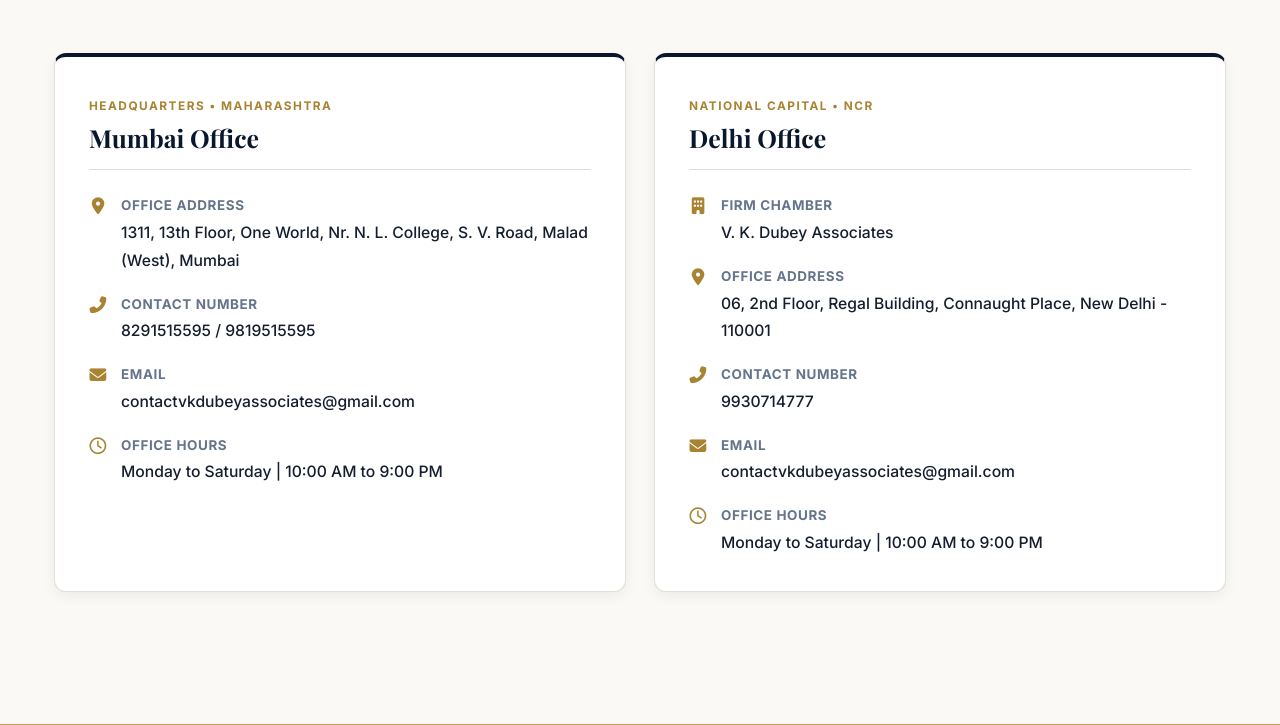
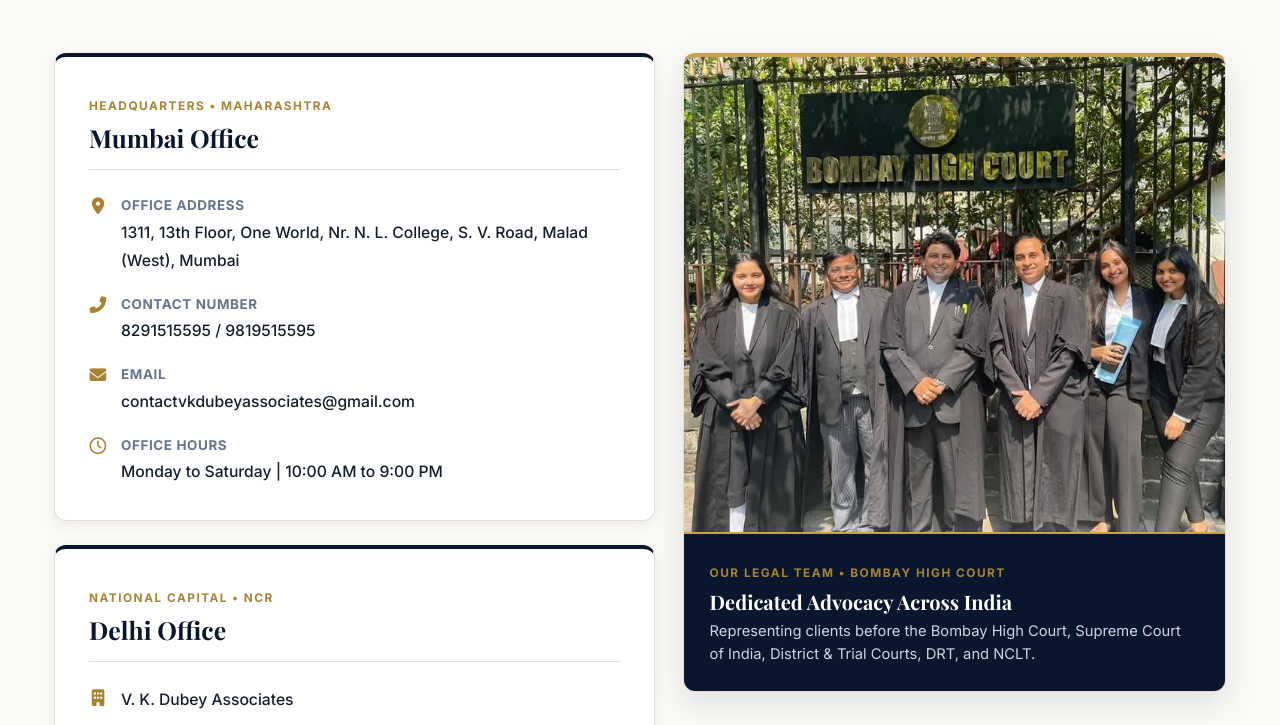
Before and after one commit to KSP-07/VK-DUBEY-ASSOCIATES, a plain HTML site: page index.html in a window 1280 px wide. Shown: the part 8395-9120 px from the top of the page. Drawn offline with nearby package versions, Linux system fonts and the light colour scheme; a web font is replaced by a local one.

Commit message:
Add files via upload

```diff
--- a/index.html
+++ b/index.html
@@ -486,6 +486,7 @@
                 <p class="section-subtitle">Visit or contact our Mumbai and New Delhi offices Monday through Saturday, 10:00 AM to 9:00 PM.</p>
             </div>
 
+            <div class="contact-layout">
                 <div class="offices-grid">
                     <!-- Mumbai Office -->
                     <div class="office-card">
@@ -535,7 +536,7 @@
                             <li>
                                 <i class="fas fa-building"></i>
                                 <div>
-                                <strong>Firm Chamber</strong>
+                                    <!-- <strong>Firm Chamber</strong> -->
                                     <span>V. K. Dubey Associates</span>
                                 </div>
                             </li>
@@ -568,6 +569,19 @@
                                 </div>
                             </li>
                         </ul>
+                    </div>
+                </div>
+
+                <!-- Team / Chambers Group Photo -->
+                <div class="team-photo-card">
+                    <div class="team-photo-frame">
+                        <img src="assets/group_pic.jpeg" alt="V. K. Dubey Associates Legal Team at Bombay High Court">
+                    </div>
+                    <div class="team-photo-caption">
+                        <span class="office-badge">Our Legal Team &bull; Bombay High Court</span>
+                        <h4>Dedicated Advocacy Across India</h4>
+                        <p>Representing clients before the Bombay High Court, Supreme Court of India, District &amp; Trial Courts, DRT, and NCLT.</p>
+                    </div>
                 </div>
             </div>
 
--- a/script.js
+++ b/script.js
@@ -104,7 +104,7 @@ document.addEventListener('DOMContentLoaded', () => {
 
     // Subtle Scroll Animations
     const revealTargets = document.querySelectorAll(
-        '.about-layout, .founder-grid, .practice-jump-card, .practice-detail-card, .office-card, .contact-form-wrapper'
+        '.about-layout, .founder-grid, .practice-jump-card, .practice-detail-card, .office-card, .team-photo-card, .contact-form-wrapper'
     );
 
     if ('IntersectionObserver' in window) {
--- a/style.css
+++ b/style.css
@@ -921,11 +921,54 @@ h1, h2, h3, h4 {
     background: var(--ivory-50);
 }
 
+.contact-layout {
+    display: grid;
+    grid-template-columns: 1.05fr 0.95fr;
+    gap: 28px;
+    align-items: start;
+}
+
 .offices-grid {
     display: grid;
-    grid-template-columns: repeat(2, minmax(0, 1fr));
-    gap: 28px;
-    margin-bottom: 44px;
+    grid-template-columns: minmax(0, 1fr);
+    gap: 24px;
+    margin-bottom: 0;
+}
+
+.team-photo-card {
+    background: var(--white);
+    border: 1px solid var(--border-light);
+    border-top: 4px solid var(--gold-500);
+    border-radius: 12px;
+    overflow: hidden;
+    box-shadow: var(--shadow-md);
+    min-width: 0;
+    position: sticky;
+    top: 110px;
+}
+
+.team-photo-frame img {
+    width: 100%;
+    height: auto;
+    display: block;
+}
+
+.team-photo-caption {
+    padding: 24px 26px;
+    background: var(--navy-900);
+    color: #cbd5e1;
+    border-top: 2px solid var(--gold-500);
+}
+
+.team-photo-caption h4 {
+    color: var(--white);
+    font-size: 1.25rem;
+    margin-bottom: 6px;
+}
+
+.team-photo-caption p {
+    font-size: 0.92rem;
+    line-height: 1.6;
 }
 
 .office-card {
@@ -1224,12 +1267,14 @@ h1, h2, h3, h4 {
     }
 
     .about-layout,
-    .founder-grid {
-        grid-template-columns: 1fr;
+    .founder-grid,
+    .contact-layout {
+        grid-template-columns: minmax(0, 1fr);
     }
 
     .about-img-frame,
-    .founder-profile-card {
+    .founder-profile-card,
+    .team-photo-card {
         position: static;
     }
 
```
Also changed, not shown: assets/group_pic.jpeg (added). Lines whose indentation alone changed are shown as unchanged.
